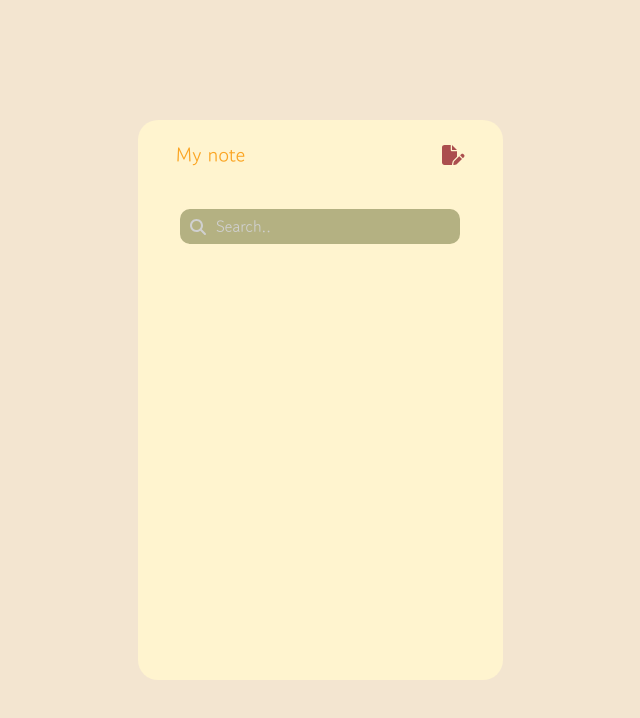
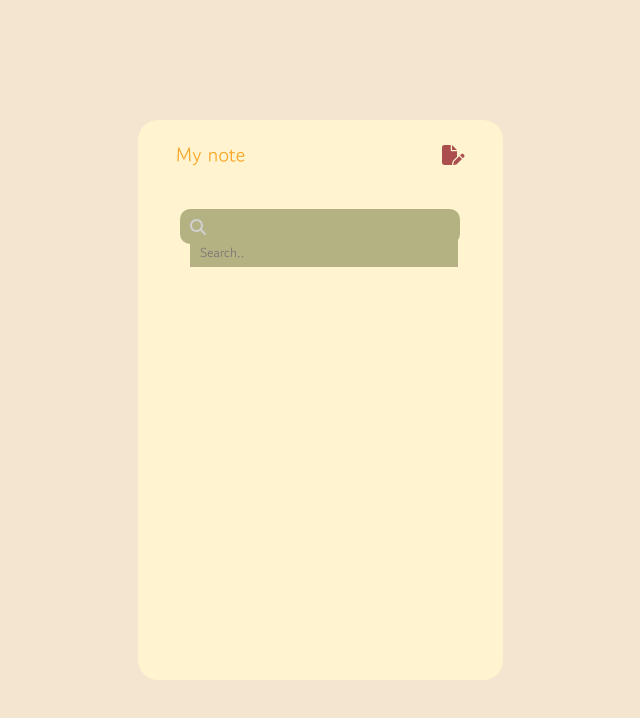
Before and after one commit to Powkim/Notepad-by-react, a React (Create React App) app: page / in a window 1280 px wide. Shown: the top 718 px of the page, without its empty margins (320-960 px from the left). Built offline with nearby package versions, Linux system fonts and the light colour scheme; a web font is replaced by a local one.

Commit message:
Search 구현 완료

```diff
--- a/src/App.css
+++ b/src/App.css
@@ -70,8 +70,15 @@ background-color: #B4B182;
   padding: 5px;
   padding-left: 10px;
   }
-  #searchWrap>span{
+  #searchWrap>input{
     margin-left: 10px;
+    margin: auto;
+
+background-color: #B4B182;
+  font-size: 13px;
+  color: #000;
+  padding: 5px;
+  padding-left: 10px;
   }
 
    #notelistWrap{
--- a/src/Create.css
+++ b/src/Create.css
@@ -19,7 +19,9 @@
   height:560px;
   background-color: #FFF4CF;
   margin: auto;
-  display: flex;  flex-direction: column;
+  display: flex;
+   flex-direction: column;
+   align-items: center;
   border-radius: 20px;
 }
 #CreateTitlewrap{
@@ -30,7 +32,7 @@
     border-radius: 10px;
     background-color: #fff;
     padding: 5px;
-
+  border-radius: 20px;
 
 }
 #CreateTitlewrap>textarea{
--- a/src/m.js
+++ b/src/m.js
@@ -1,28 +1,44 @@
 import { BrowserRouter, Routes, Route, Link } from "react-router-dom";
-import { memo, useEffect,useParams } from 'react';
+import { memo, useEffect,useParams, useState } from 'react';
 import React from 'react'
 import { FontAwesomeIcon } from '@fortawesome/react-fontawesome';
 import { faTrashCan, faFilePen,faPencil,faMagnifyingGlass } from "@fortawesome/free-solid-svg-icons";
 import View from "./View"
+
 const Main = ({Msglist,TitleList}) =>{
+
+  const [Search,setSearch]=useState('') // onchange 시  !로 변경
+  const [Check,setCheck]=useState(false)//onchange시 값 저장용
 const memolist = []
+
 for(let i=0 ; i<localStorage.length;i++){
 memolist.push(JSON.parse(localStorage.getItem(localStorage.key(i))))
 }
 
 
 
+const onChange = (event) => {
+setSearch(event.target.value)
+setCheck(!Check)
+
+}
 const onRemove = (item) => {
 localStorage.removeItem(item.time)
 
 }
 const  onEdit = (item,i) => {
   console.log(localStorage.getItem(item.time))
-
-
 }
-
-
+const filtering=(item)=>{
+if(item.msg.includes(Search)){
+return true
+}
+return false
+}
+const arr=memolist.filter(filtering)
+console.log(arr.map((el)=>
+el.msg
+))
  return (
 
     <div>
@@ -35,7 +51,7 @@ const  onEdit = (item,i) => {
           <FontAwesomeIcon id='createButton' icon={faFilePen} color='#AB4E4E' size='lg' />
 
 </Link> </header>
-      <div id="searchWrap"><FontAwesomeIcon icon={faMagnifyingGlass}></FontAwesomeIcon><span>Search..</span></div>
+      <div id="searchWrap"><FontAwesomeIcon icon={faMagnifyingGlass}></FontAwesomeIcon><input onChange={onChange} id="searchinput" placeholder='Search..'></input></div>
       <div id='notelistWrap'>
     <ul >
 
@@ -53,7 +69,25 @@ const  onEdit = (item,i) => {
 <FontAwesomeIcon id='delbutton'  icon={faTrashCan} color="#FFF6C7"  size='lg' />
     <Link to='View'><FontAwesomeIcon id='editbutton' icon={faPencil} color="#FFF6C7" ></FontAwesomeIcon> </Link>
     </li> */}
-    {memolist.map((item,i)=>{
+
+    {Search?
+    arr.map((item)=>{
+      return (
+      <li id="Notelists" >
+      <form>
+      <span className='NoteTitle'>{item.msg}</span><br></br>
+      <span className='NoteDate'>{item.time}</span>
+        <button onClick={()=>{onRemove(item)}} id='delbutton'  ><FontAwesomeIcon icon={faTrashCan} color="#FFF6C7" size='lg' /></button>
+        <Link to={`view/${item.time}`}>
+
+  <button item={item} onClick={()=>{onEdit(item)}}>  <FontAwesomeIcon id='editbutton'  icon={faPencil} color="#FFF6C7"/> </button></Link></form>
+
+
+     </li>
+    )})
+
+
+    :memolist.map((item,i)=>{
 return (
   <li id="Notelists" key={i}>
     <form>
```
